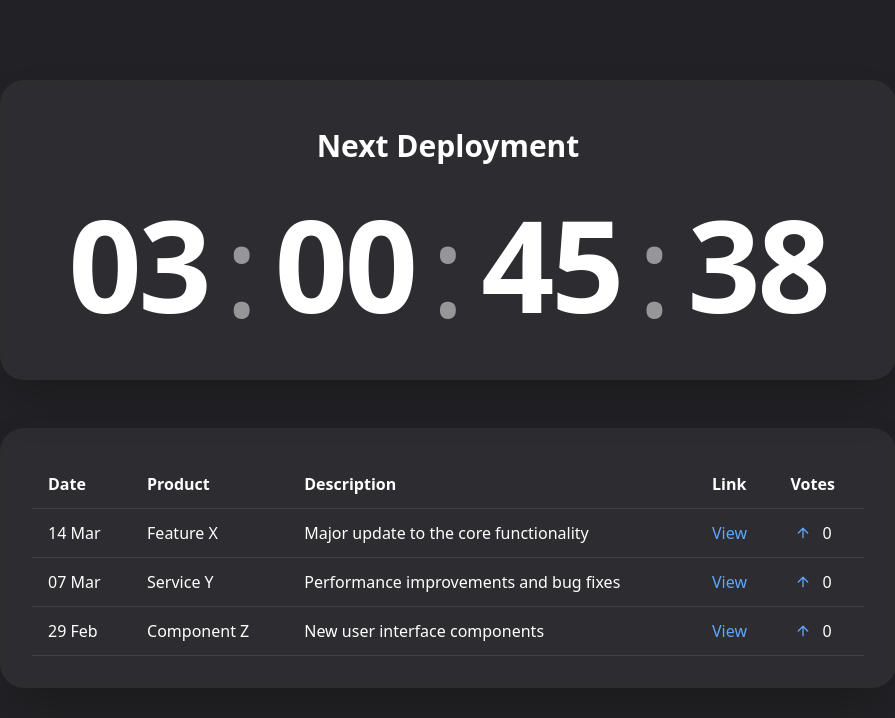
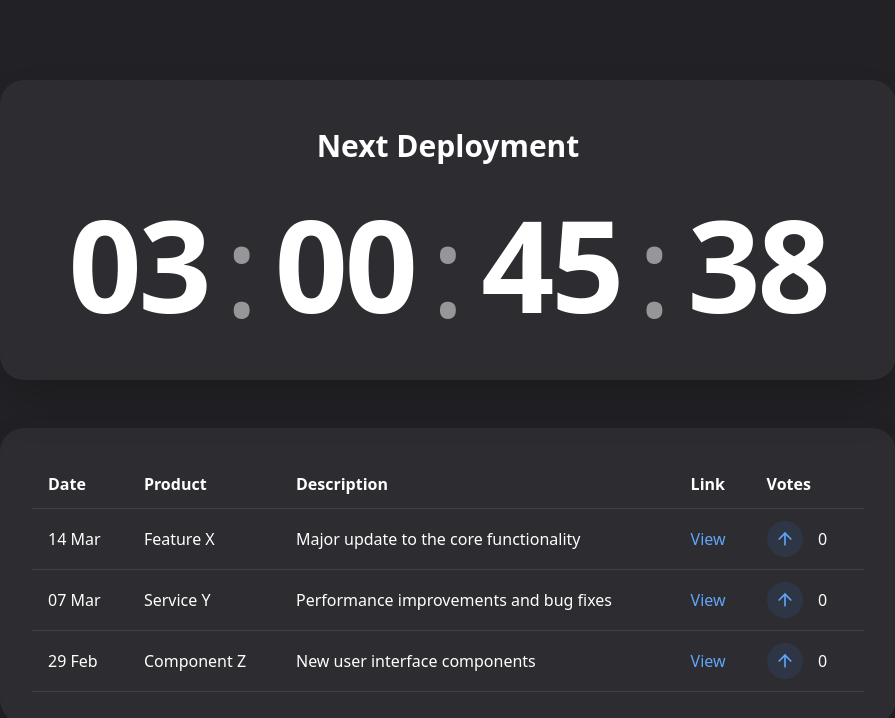
Before and after one commit to yourboybean/deployment-countdown, a React (Vite) app: page / in a window 1280 px wide. Shown: the top 718 px of the page, without its empty margins (192-1087 px from the left). Built offline with nearby package versions, Linux system fonts and the light colour scheme.

Commit message:
Improve upvote button styling
Make the upvote arrow button more visually prominent and clearly interactive.

```diff
--- a/src/components/CountdownTimer.tsx
+++ b/src/components/CountdownTimer.tsx
@@ -208,11 +208,12 @@ export const CountdownTimer: React.FC = () => {
                     <div className="flex items-center gap-2">
                       <button
                         onClick={(e) => handleUpvote(index, e)}
-                        className="p-1 hover:bg-white/10 rounded-full transition-colors"
+                        className="flex items-center justify-center bg-blue-500/10 hover:bg-blue-500/20 active:bg-blue-500/30 rounded-full p-2 transition-all duration-200 transform hover:scale-110 group"
+                        title="Upvote this product"
                       >
-                        <ArrowUp className="w-4 h-4 text-blue-400" />
+                        <ArrowUp className="w-5 h-5 text-blue-400 group-hover:text-blue-300" />
                       </button>
-                      <span>{log.votes}</span>
+                      <span className="min-w-[1.5rem] text-center">{log.votes}</span>
                     </div>
                   </td>
                 </tr>
@@ -222,7 +223,8 @@ export const CountdownTimer: React.FC = () => {
         </div>
       </div>
 
-      <style jsx>{`
+      <style>
+        {`
           @keyframes float-up {
             0% {
               transform: translateY(0) scale(1);
@@ -233,7 +235,8 @@ export const CountdownTimer: React.FC = () => {
               opacity: 0;
             }
           }
-      `}</style>
+        `}
+      </style>
     </div>
   );
 };
```
Lines whose indentation alone changed are shown as unchanged.
